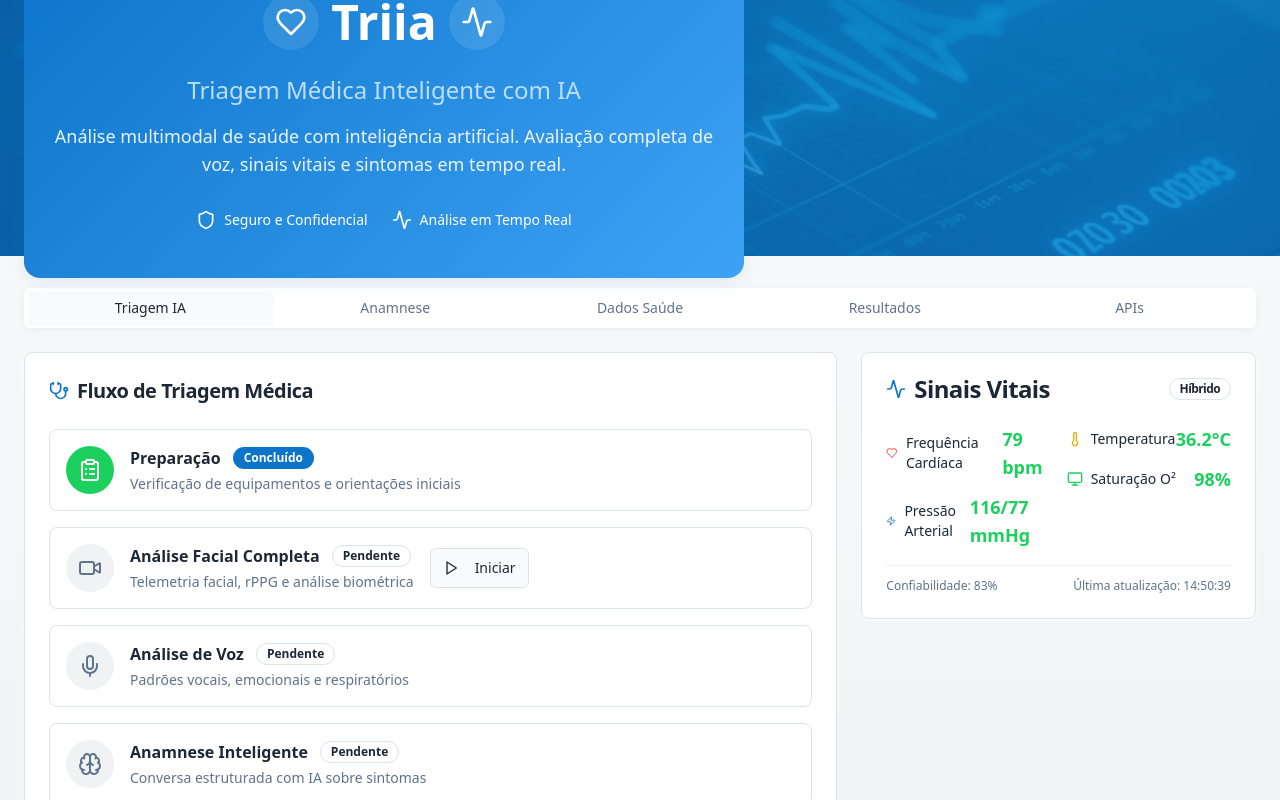
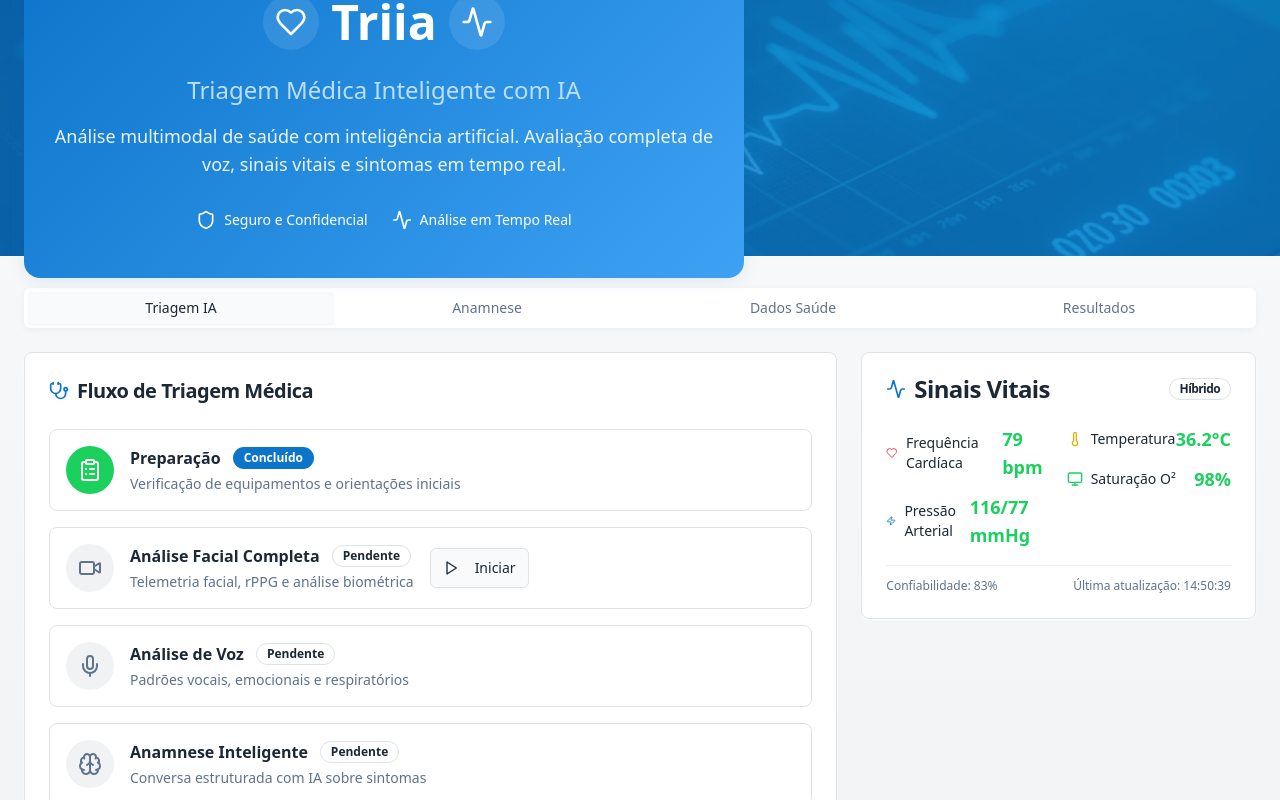
Before and after one commit to msalesm/aurya-ai-health, a React (Vite) app: page / in a window 1280 px wide. Shown: the top 800 px of the page. Built offline with nearby package versions, Linux system fonts and the light colour scheme.

Commit message:
Fix: Remove APIs link
The "APIs utilizadas" link is still visible in the final report, despite previous instructions to remove it. This commit ensures the link is hidden.

```diff
--- a/src/pages/Index.tsx
+++ b/src/pages/Index.tsx
@@ -28,12 +28,11 @@ const Index = () => {
       {/* Main Content */}
       <div className="container mx-auto px-6 pb-12">
         <Tabs value={activeTab} onValueChange={setActiveTab} className="space-y-6">
-          <TabsList className="grid w-full grid-cols-5 bg-card shadow-card">
+          <TabsList className="grid w-full grid-cols-4 bg-card shadow-card">
             <TabsTrigger value="triage">Triagem IA</TabsTrigger>
             <TabsTrigger value="anamnesis">Anamnese</TabsTrigger>
             <TabsTrigger value="dados">Dados Saúde</TabsTrigger>
             <TabsTrigger value="results">Resultados</TabsTrigger>
-            <TabsTrigger value="apis">APIs</TabsTrigger>
           </TabsList>
 
           <TabsContent value="triage" className="space-y-6">
@@ -51,9 +50,6 @@ const Index = () => {
             <HealthDataDashboard />
           </TabsContent>
 
-          <TabsContent value="apis" className="space-y-6">
-            <AIIntegrationStatus />
-          </TabsContent>
 
           <TabsContent value="anamnesis" className="space-y-6">
             <div className="grid grid-cols-1 lg:grid-cols-2 gap-6">
```
